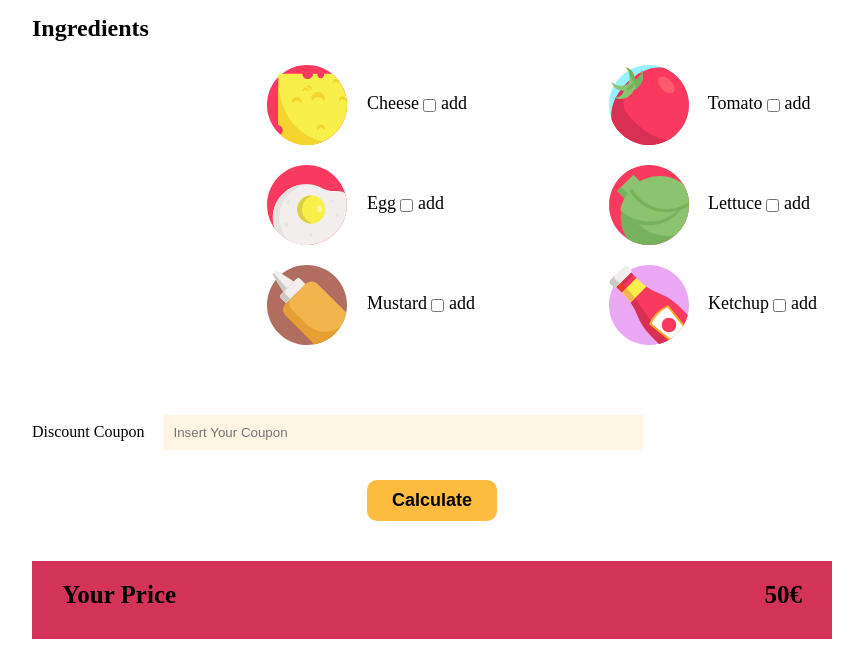
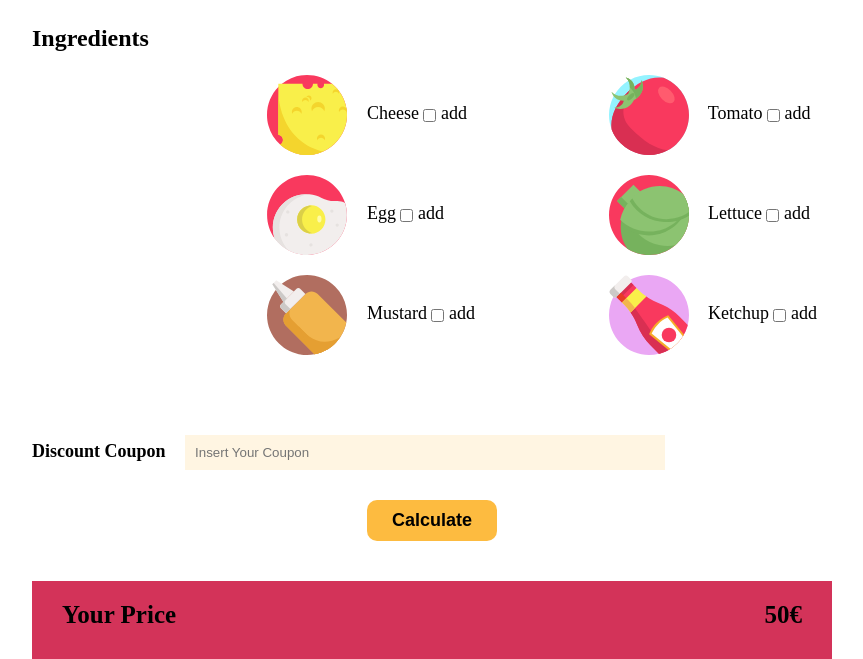
Before and after one commit to giuseppe-lana27/js-burger, a plain HTML site: page index.html in a window 1280 px wide. Shown: the part 203-862 px from the top of the page, without its empty margins (208-1071 px from the left). Drawn offline with Linux system fonts and the light colour scheme.

Commit message:
modifica label discount

```diff
--- a/css/style.css
+++ b/css/style.css
@@ -20,6 +20,7 @@ header{
   background-color: #fdbb40;
   padding: 40px 20px 30px 20px;
   position: relative;
+  font-weight: bold;
 }
 .logo{
   position: absolute;
@@ -42,14 +43,10 @@ header{
   display: flex;
   flex-wrap: wrap;
   justify-content: space-between;
-  padding: 10px 0;
-}
-.section-title{
-  display: block;
+  padding: 20px 0;
 }
 .left,
 .right{
-  display: flex;
   margin: 20px 15px;
 }
 .ingredients-list{
@@ -68,6 +65,10 @@ header{
 
 .add-ingredient{
   vertical-align: middle;
+}
+.discount-label{
+  font-size: 18px;
+  font-weight: bold;
 }
 #coupon{
   background-color: #fff5e2;
--- a/index.html
+++ b/index.html
@@ -73,7 +73,7 @@
       <!-- /lista ingredienti da aggiungere -->
       <!-- blocco coupon -->
       <div class="discount">
-        <label for="coupon"> Discount Coupon
+        <label for="coupon" class="discount-label"> Discount Coupon
           <input type="text" id="coupon" placeholder="Insert Your Coupon">
         </label>
       </div>
```
